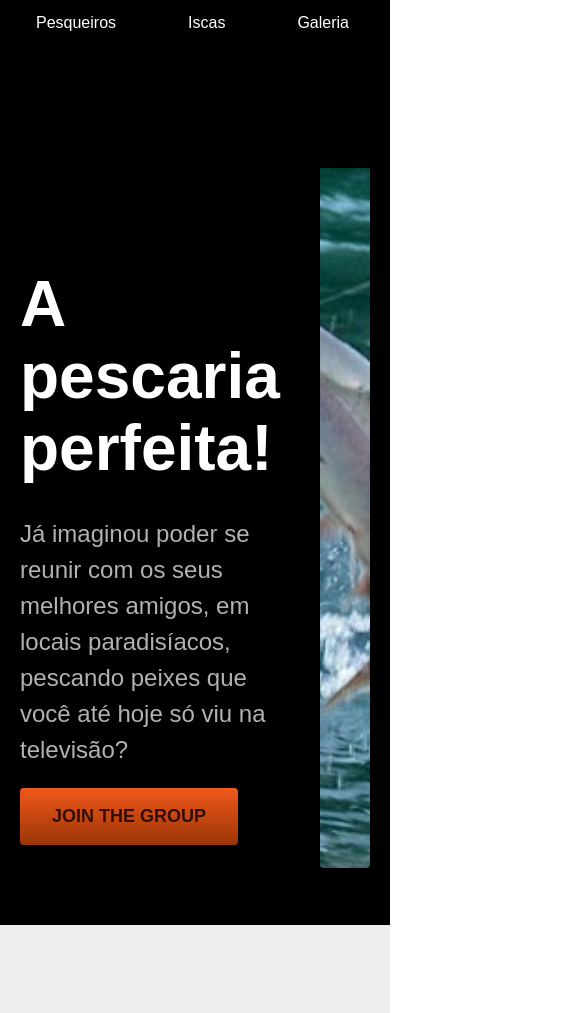
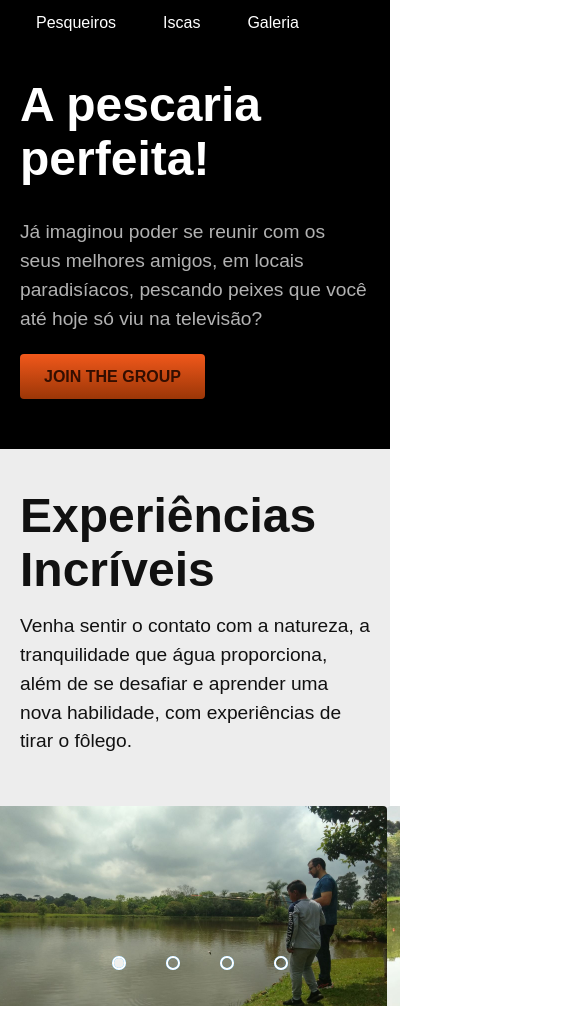
Before and after one commit to AnselmoZicatto/AnselmoZicatto.github.io, a plain HTML site: page index.html in a window 390 px wide. Shown: the part 87-1100 px from the top of the page, 585 px wide, since content can reach past the window. Drawn offline with Linux system fonts and the light colour scheme.

Commit message:
mobile responsive updated

```diff
--- a/css/experiencias.css
+++ b/css/experiencias.css
@@ -110,3 +110,51 @@
 #radio4:checked ~ .navigation-auto .auto-btn4 {
   background-color: #f9f9f9;
 }
+
+@media (max-width: 800px) {
+  .experiencias-bg {
+    padding-top: 0px;
+    padding-bottom: 0px;
+  }
+  .container h2 {
+    padding-top: 60px;
+    margin-bottom: 30px;
+  }
+  .slides {
+    height: 300px;
+  }
+  .slider {
+    width: 600px;
+    height: 300px;
+  }
+  .manual-navigation {
+    width: 600px;
+    margin-top: -50px;
+  }
+  .navigation-auto {
+    width: 600px;
+    margin-top: 250px;
+  }
+}
+
+@media (max-width: 600px) {
+  .container h2 {
+    padding-top: 40px;
+    margin-bottom: 15px;
+  }
+  .slides {
+    height: 200px;
+  }
+  .slider {
+    width: 400px;
+    height: 200px;
+  }
+  .manual-navigation {
+    width: 400px;
+    margin-top: -50px;
+  }
+  .navigation-auto {
+    width: 400px;
+    margin-top: 150px;
+  }
+}
--- a/css/global.css
+++ b/css/global.css
@@ -127,6 +127,15 @@ img {
   font: 400 1.5rem/1.5 "Arial", sans-serif;
 }
 
+@media (max-width: 600px) {
+  .font-xl {
+    font: 600 3rem/1.125 "Arial", sans-serif;
+  }
+  .font-l {
+    font: 400 1.2rem/1.5 "Arial", sans-serif;
+  }
+}
+
 /* COMPONENTS */
 
 .button {
@@ -142,3 +151,10 @@ img {
   border: none;
   cursor: pointer;
 }
+
+@media (max-width: 600px) {
+  .button {
+    padding: 12px 24px;
+    font: 600 1rem/1.35 "Poppins", sans-serif;
+  }
+}
--- a/css/header.css
+++ b/css/header.css
@@ -40,6 +40,7 @@
 @media (max-width: 800px) {
   .header-menu a {
     padding: 16px;
+    place-content: center;
   }
   .header-menu a::after {
     display: none;
@@ -49,3 +50,10 @@
     border-radius: 4px;
   }
 }
+
+@media (max-width: 400px) {
+  .header-menu {
+    gap: 15px;
+    place-content: center;
+  }
+}
--- a/css/intro.css
+++ b/css/intro.css
@@ -22,10 +22,52 @@
 }
 
 .intro h1 {
-  margin-top: 200px;
-  margin-bottom: 32px;
+  padding-top: 100px;
+  padding-bottom: 50px;
 }
 
 .intro p {
-  margin-bottom: 20px;
+  padding-bottom: 50px;
 }
+
+@media (max-width: 800px) {
+  .intro-bg {
+    box-shadow: none;
+  }
+  .intro img {
+    padding-top: 75px;
+    width: 200px;
+    height: 400px;
+    object-fit: cover;
+  }
+  .intro h1 {
+    padding-top: 10px;
+    margin-bottom: 32px;
+  }
+  .intro-content {
+    padding-bottom: 80px;
+  }
+  .intro p {
+    padding-bottom: 30px;
+  }
+}
+
+@media (max-width: 600px) {
+  .intro img {
+    display: none;
+  }
+  .intro {
+    grid-template-columns: 1fr;
+  }
+  .intro h1 {
+    padding-top: 10px;
+    padding-bottom: 0px;
+  }
+
+  .intro p {
+    padding-bottom: 20px;
+  }
+  .intro-content {
+    padding-bottom: 50px;
+  }
+}
--- a/css/pesqueiros.css
+++ b/css/pesqueiros.css
@@ -2,6 +2,10 @@
   background-color: var(--cor-12);
   padding-top: 80px;
   padding-bottom: 400px;
+}
+
+.pesqueiros-bg p {
+  padding-bottom: 50px;
 }
 
 .pesqueiros-imagens {
@@ -27,3 +31,31 @@
   display: flex;
   place-content: center;
 }
+
+@media (max-width: 1100px) {
+  .pesqueiros-imagens img {
+    max-width: 225px;
+    max-height: 300px;
+  }
+}
+
+@media (max-width: 900px) {
+  .pesqueiros-bg {
+    padding-top: 0px;
+  }
+  .pesqueiros-imagens img {
+    max-width: 150px;
+    max-height: 200px;
+  }
+}
+
+@media (max-width: 700px) {
+  .pesqueiros-imagens {
+    margin: 0 40px 0 40px;
+    grid-template-columns: 1fr;
+    gap: 30px;
+  }
+  .pesqueiros-bg p {
+    padding-bottom: 20px;
+  }
+}
```
Also changed, not shown: images/carrousel/WhatsApp Image 2023-12-06 at 18.50.26.jpeg (added), images/carrousel/paisagem4.jpeg.
